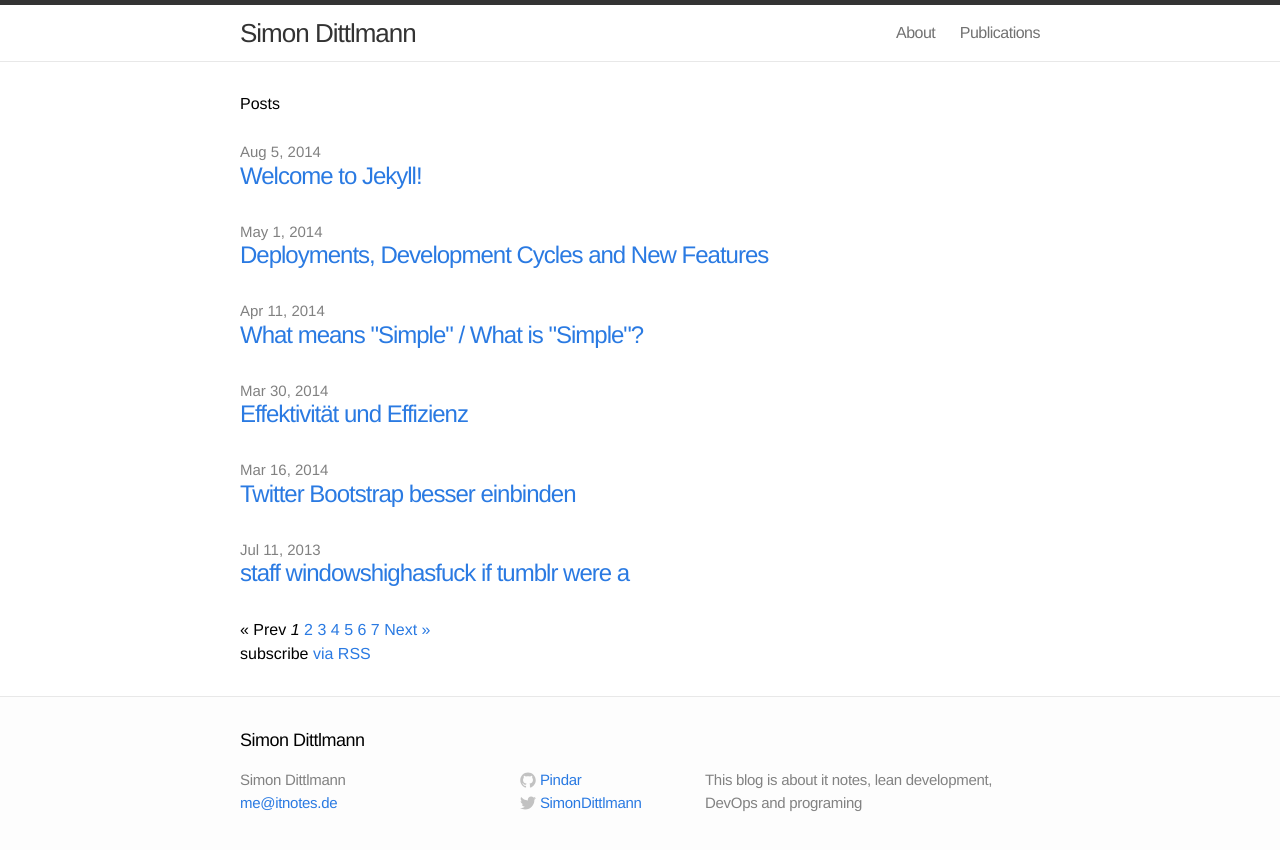
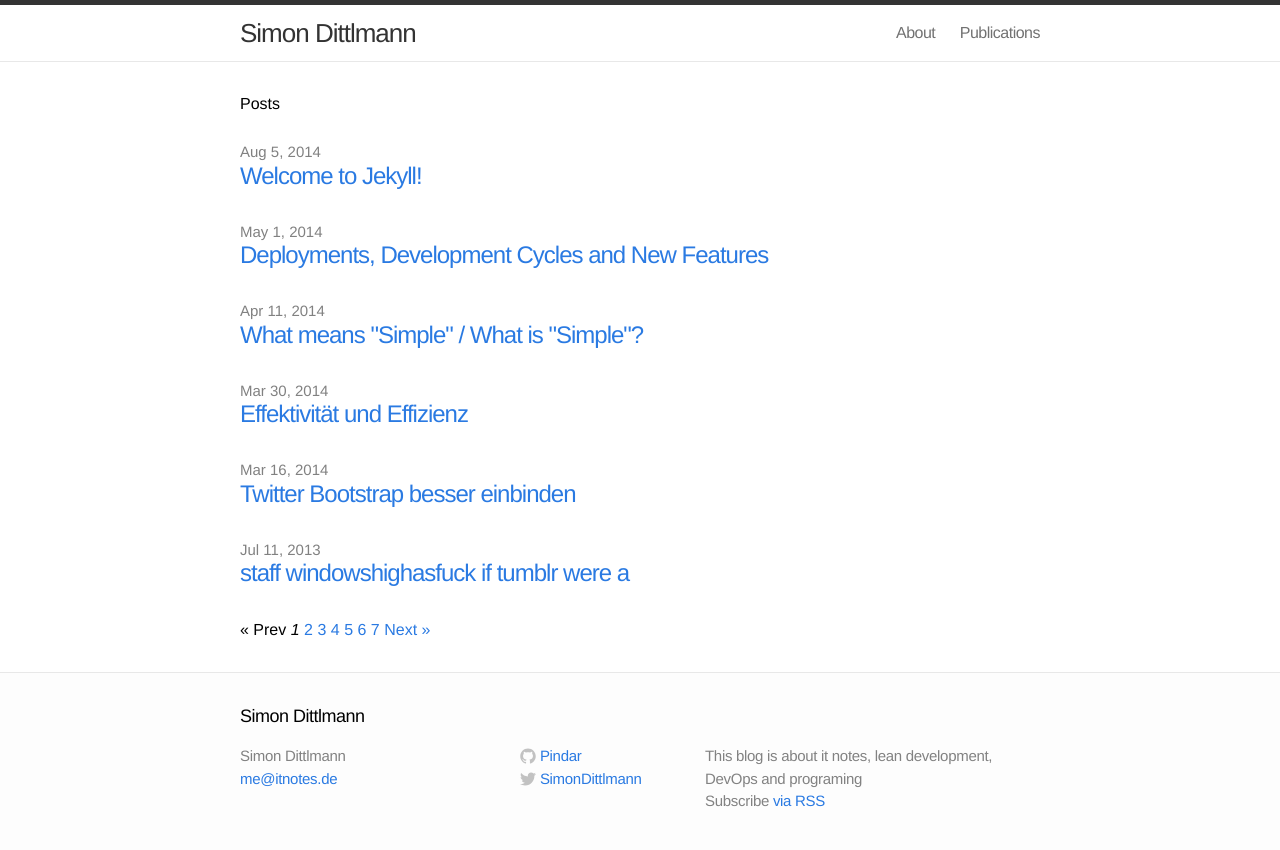
Before and after one commit to Pindar/pindar.github.io, a Jekyll site: the page built from index.html, in a window 1280 px wide. Shown: the top 850 px of the page. Built offline with Jekyll 4.4.1, drawn with Linux system fonts in a browser that asks for light colours; the list of posts is cut into pages by our own code.

Commit message:
move subscribe part

```diff
--- a/_includes/footer.html
+++ b/_includes/footer.html
@@ -54,6 +54,7 @@
 
     <div class="footer-col-3 column">
       <p class="text">{{ site.description }}</p>
+      <p class="rss-subscribe small">Subscribe <a href="{{ "/feed.xml" | prepend: site.baseurl }}">via RSS</a></p>
     </div>
 
   </div>
--- a/index.html
+++ b/index.html
@@ -43,6 +43,6 @@
     </div>
     {% endif %}
 
-  <p class="rss-subscribe">subscribe <a href="{{ "/feed.xml" | prepend: site.baseurl }}">via RSS</a></p>
+
 
 </div>
```
Also changed, not shown: _includes/header.html (line endings or trailing spaces).
